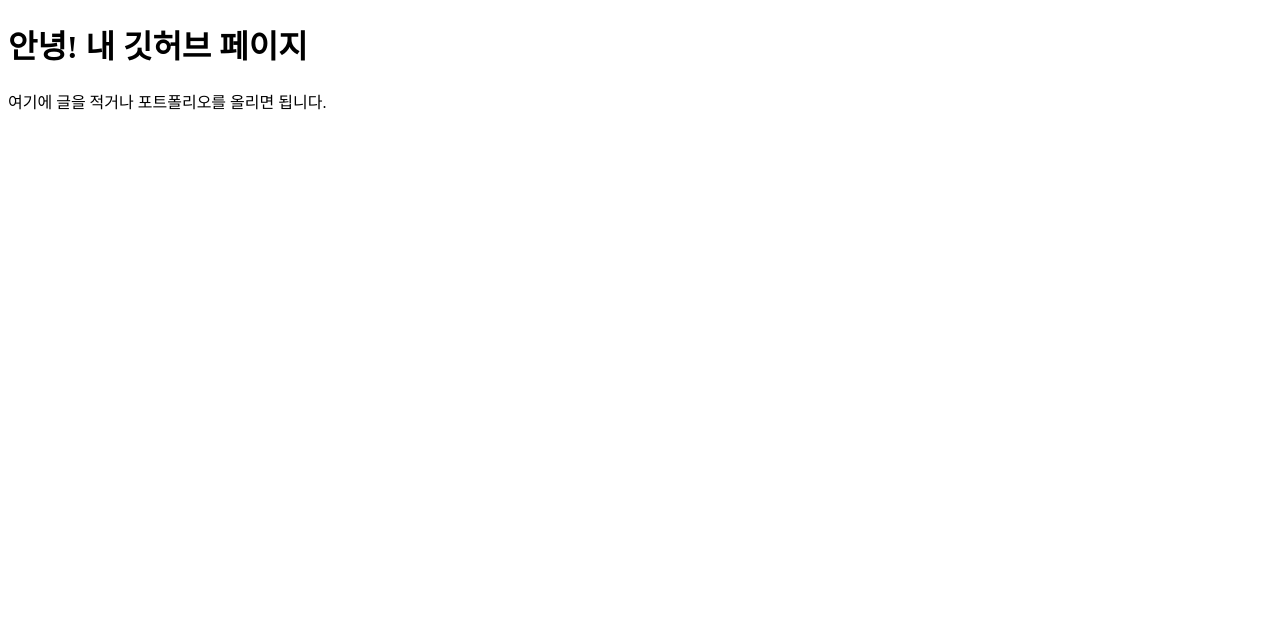
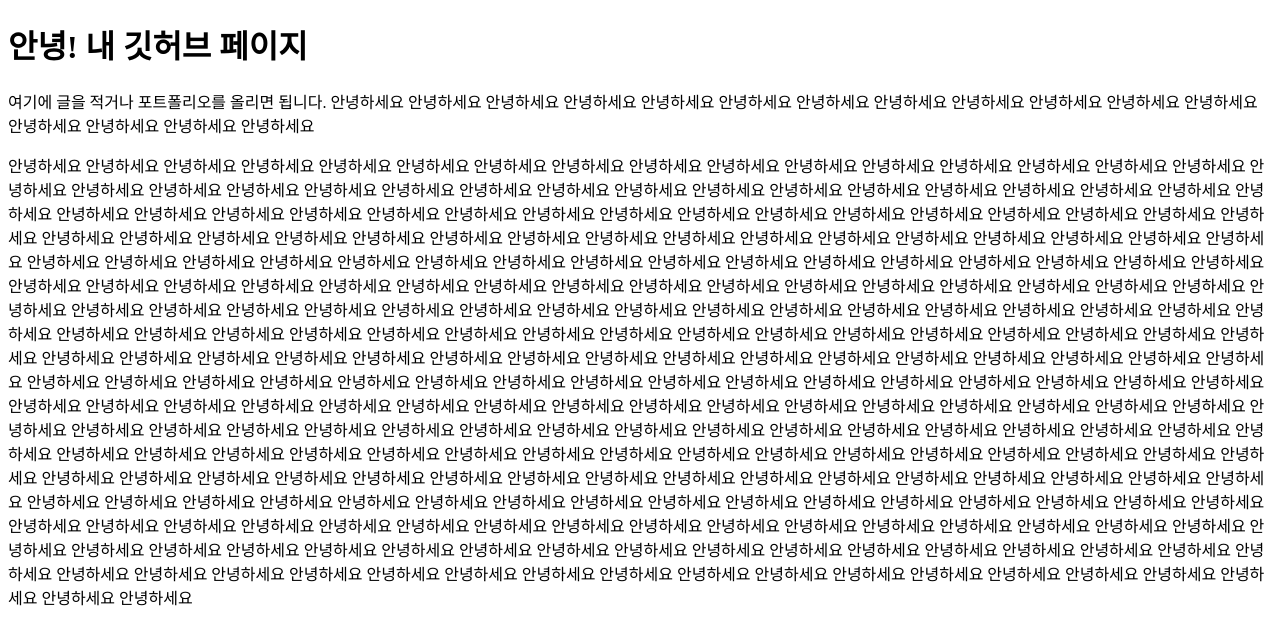
Before and after one commit to tlsleaf/tlsleaf.github.io, a plain HTML site: page index.html in a window 1280 px wide. Drawn offline with Linux system fonts and the light colour scheme.

Commit message:
index.html

```diff
--- a/index.html
+++ b/index.html
@@ -2,13 +2,27 @@
 <html lang="ko">
 <head>
   <meta charset="utf-8">
-  <title>내 첫 사이트</title>
+  <title>첫 사이트</title>
   <meta name="viewport" content="width=device-width,initial-scale=1">
   <!-- 간단한 Content Security Policy (필요 시 수정) -->
   <meta http-equiv="Content-Security-Policy" content="default-src 'self'; script-src 'self'; img-src 'self' data:;">
 </head>
 <body>
   <h1>안녕! 내 깃허브 페이지</h1>
-  <p>여기에 글을 적거나 포트폴리오를 올리면 됩니다.</p>
+  <p>여기에 글을 적거나 포트폴리오를 올리면 됩니다. 안녕하세요 안녕하세요 안녕하세요 안녕하세요 안녕하세요 안녕하세요 안녕하세요 안녕하세요 안녕하세요 안녕하세요 안녕하세요 안녕하세요 안녕하세요 안녕하세요 안녕하세요 안녕하세요</p>
+   안녕하세요 안녕하세요 안녕하세요 안녕하세요 안녕하세요 안녕하세요 안녕하세요 안녕하세요 안녕하세요 안녕하세요 안녕하세요 안녕하세요 안녕하세요 안녕하세요 안녕하세요 안녕하세요 안녕하세요 안녕하세요 안녕하세요 안녕하세요 안녕하세요
+  안녕하세요 안녕하세요 안녕하세요 안녕하세요 안녕하세요 안녕하세요 안녕하세요 안녕하세요 안녕하세요 안녕하세요 안녕하세요 안녕하세요 안녕하세요 안녕하세요 안녕하세요 안녕하세요 안녕하세요 안녕하세요 안녕하세요 안녕하세요 안녕하세요
+  안녕하세요 안녕하세요 안녕하세요 안녕하세요 안녕하세요 안녕하세요 안녕하세요 안녕하세요 안녕하세요 안녕하세요 안녕하세요 안녕하세요 안녕하세요 안녕하세요 안녕하세요 안녕하세요 안녕하세요 안녕하세요 안녕하세요 안녕하세요 안녕하세요
+  안녕하세요 안녕하세요 안녕하세요 안녕하세요 안녕하세요 안녕하세요 안녕하세요 안녕하세요 안녕하세요 안녕하세요 안녕하세요 안녕하세요 안녕하세요 안녕하세요 안녕하세요 안녕하세요 안녕하세요 안녕하세요 안녕하세요 안녕하세요 안녕하세요
+  안녕하세요 안녕하세요 안녕하세요 안녕하세요 안녕하세요 안녕하세요 안녕하세요 안녕하세요 안녕하세요 안녕하세요 안녕하세요 안녕하세요 안녕하세요 안녕하세요 안녕하세요 안녕하세요 안녕하세요 안녕하세요 안녕하세요 안녕하세요 안녕하세요
+  안녕하세요 안녕하세요 안녕하세요 안녕하세요 안녕하세요 안녕하세요 안녕하세요 안녕하세요 안녕하세요 안녕하세요 안녕하세요 안녕하세요 안녕하세요 안녕하세요 안녕하세요 안녕하세요 안녕하세요 안녕하세요 안녕하세요 안녕하세요 안녕하세요
+  안녕하세요 안녕하세요 안녕하세요 안녕하세요 안녕하세요 안녕하세요 안녕하세요 안녕하세요 안녕하세요 안녕하세요 안녕하세요 안녕하세요 안녕하세요 안녕하세요 안녕하세요 안녕하세요 안녕하세요 안녕하세요 안녕하세요 안녕하세요 안녕하세요
+  안녕하세요 안녕하세요 안녕하세요 안녕하세요 안녕하세요 안녕하세요 안녕하세요 안녕하세요 안녕하세요 안녕하세요 안녕하세요 안녕하세요 안녕하세요 안녕하세요 안녕하세요 안녕하세요 안녕하세요 안녕하세요 안녕하세요 안녕하세요 안녕하세요
+  안녕하세요 안녕하세요 안녕하세요 안녕하세요 안녕하세요 안녕하세요 안녕하세요 안녕하세요 안녕하세요 안녕하세요 안녕하세요 안녕하세요 안녕하세요 안녕하세요 안녕하세요 안녕하세요 안녕하세요 안녕하세요 안녕하세요 안녕하세요 안녕하세요
+  안녕하세요 안녕하세요 안녕하세요 안녕하세요 안녕하세요 안녕하세요 안녕하세요 안녕하세요 안녕하세요 안녕하세요 안녕하세요 안녕하세요 안녕하세요 안녕하세요 안녕하세요 안녕하세요 안녕하세요 안녕하세요 안녕하세요 안녕하세요 안녕하세요
+  안녕하세요 안녕하세요 안녕하세요 안녕하세요 안녕하세요 안녕하세요 안녕하세요 안녕하세요 안녕하세요 안녕하세요 안녕하세요 안녕하세요 안녕하세요 안녕하세요 안녕하세요 안녕하세요 안녕하세요 안녕하세요 안녕하세요 안녕하세요 안녕하세요
+  안녕하세요 안녕하세요 안녕하세요 안녕하세요 안녕하세요 안녕하세요 안녕하세요 안녕하세요 안녕하세요 안녕하세요 안녕하세요 안녕하세요 안녕하세요 안녕하세요 안녕하세요 안녕하세요 안녕하세요 안녕하세요 안녕하세요 안녕하세요 안녕하세요
+  안녕하세요 안녕하세요 안녕하세요 안녕하세요 안녕하세요 안녕하세요 안녕하세요 안녕하세요 안녕하세요 안녕하세요 안녕하세요 안녕하세요 안녕하세요 안녕하세요 안녕하세요 안녕하세요 안녕하세요 안녕하세요 안녕하세요 안녕하세요 안녕하세요
+  안녕하세요 안녕하세요 안녕하세요 안녕하세요 안녕하세요 안녕하세요 안녕하세요 안녕하세요 안녕하세요 안녕하세요 안녕하세요 안녕하세요 안녕하세요 안녕하세요 안녕하세요 안녕하세요 안녕하세요 안녕하세요 안녕하세요 안녕하세요 안녕하세요
 </body>
 </html>
```
